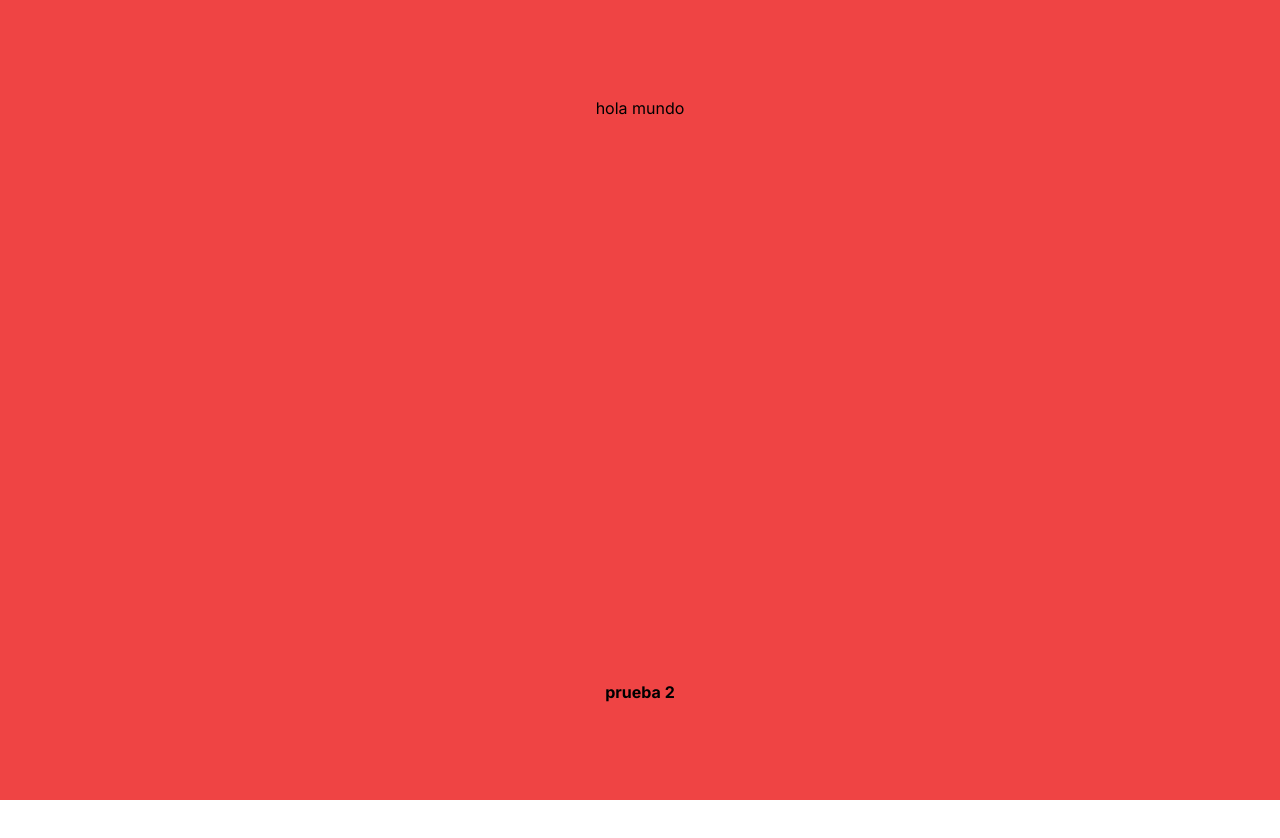
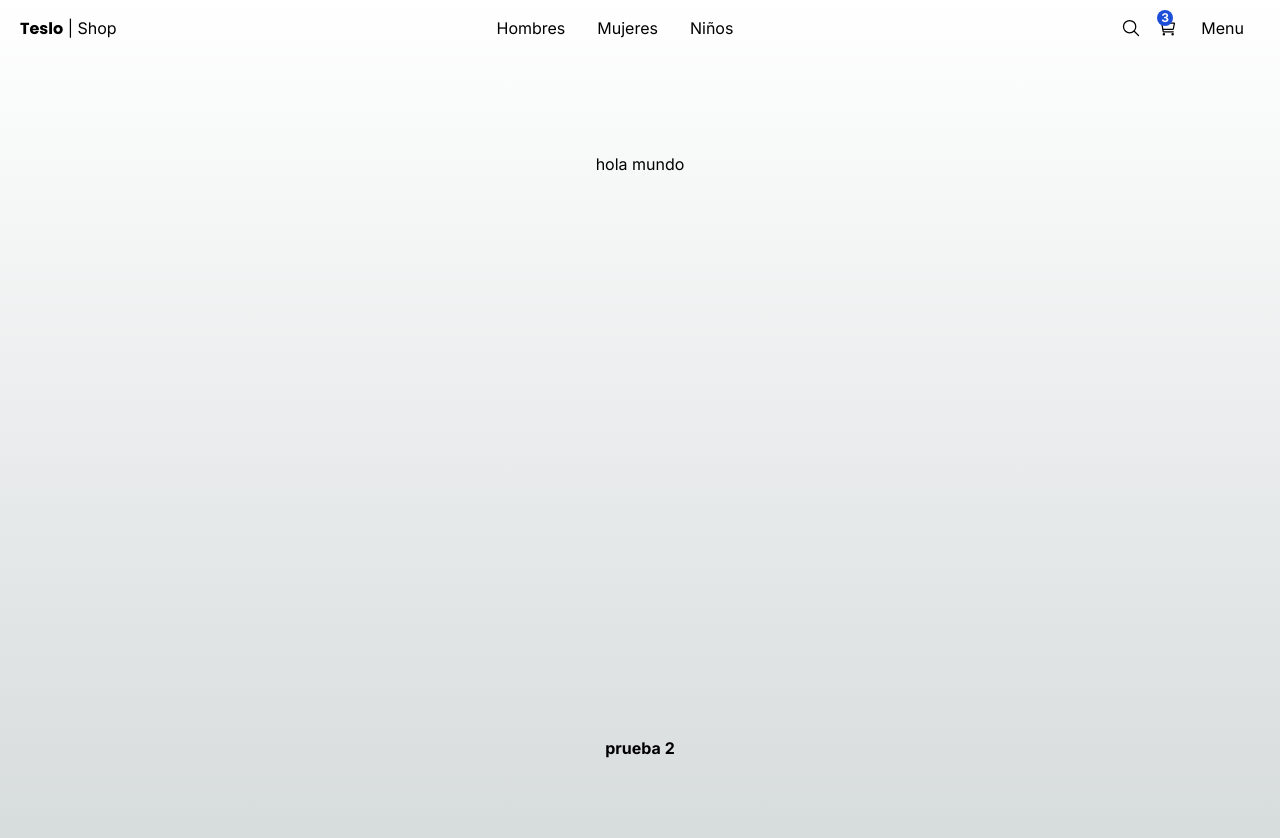
Before and after one commit to carlosbarreraacuna/Ecommerce, a Next.js app: page / in a window 1280 px wide. Shown: the top 838 px of the page. Before the commit the page ends 800 px from the top, so only its background shows below. Built offline with nearby package versions, Linux system fonts and the light colour scheme.

Commit message:
Agregando el navbar

```diff
--- a/src/app/(shop)/layout.tsx
+++ b/src/app/(shop)/layout.tsx
@@ -1,3 +1,5 @@
+import { TopMenu } from "@/app/components/ui/top-menu/TopMenu";
+
   export default function ShopLayout({
     children,
   }: Readonly<{
@@ -9,7 +11,8 @@
           {/* Puedes agregar metadatos aquí */}
         </head>
         <body>
-          <main className="min-h-screen bg-red-500">{children}</main>
+          <TopMenu/>
+          <main className="min-h-screen">{children}</main>
         </body>
       </html>
     );
--- a/src/app/components/index.ts
+++ b/src/app/components/index.ts
@@ -0,0 +1,3 @@
+
+
+export * from './ui/top-menu/TopMenu';
--- /dev/null
+++ b/src/app/components/ui/top-menu/TopMenu.tsx
@@ -0,0 +1,59 @@
+import { titleFont } from "@/config/fonts";
+import Link from "next/link";
+import { IoSearchOutline, IoCartOutline } from "react-icons/io5";
+
+export const TopMenu = () => {
+  return (
+    <nav className="flex px-5 justify-between items-center w-full">
+      <div>
+        {/* logo */}
+        <Link href="/">
+          <span className={`${titleFont.className} antialiased font-bold`}>
+            Teslo
+          </span>
+          <span> | Shop</span>
+        </Link>
+      </div>
+
+      {/* center menu */}
+      <div className="hidden sm:block">
+        <Link
+          className="m-2 p-2 rounded-md transition-all hover:bg-gray-100"
+          href="/category/men"
+        >
+          Hombres
+        </Link>
+        <Link
+          className="m-2 p-2 rounded-md transition-all hover:bg-gray-100"
+          href="/category/women"
+        >
+          Mujeres
+        </Link>
+        <Link
+          className="m-2 p-2 rounded-md transition-all hover:bg-gray-100"
+          href="/category/kids"
+        >
+          Niños
+        </Link>
+      </div>
+
+      {/* search, cart , menu  */}
+      <div className="flex items-center">
+        <Link href="/search" className="mx-2">
+          <IoSearchOutline className="w-5 h-5" />
+        </Link>
+        <Link href="/cart" className="mx-2">
+          <div className="relative">
+            <span className="absolute text-xs rounded-full px-1 font-bold -top-2 -rigth-2 bg-blue-700 text-white">
+                3
+            </span>
+            <IoCartOutline className="w-5 h-5" />
+          </div>
+        </Link>
+        <button className="m-2 p-2 rounded-md transition-all hover:bg-gray-100">
+            Menu
+        </button>
+      </div>
+    </nav>
+  );
+};
```
Also changed, not shown: package.json (+5 -4 lines), 1 other file (tests, documents, lock files or other folders).
